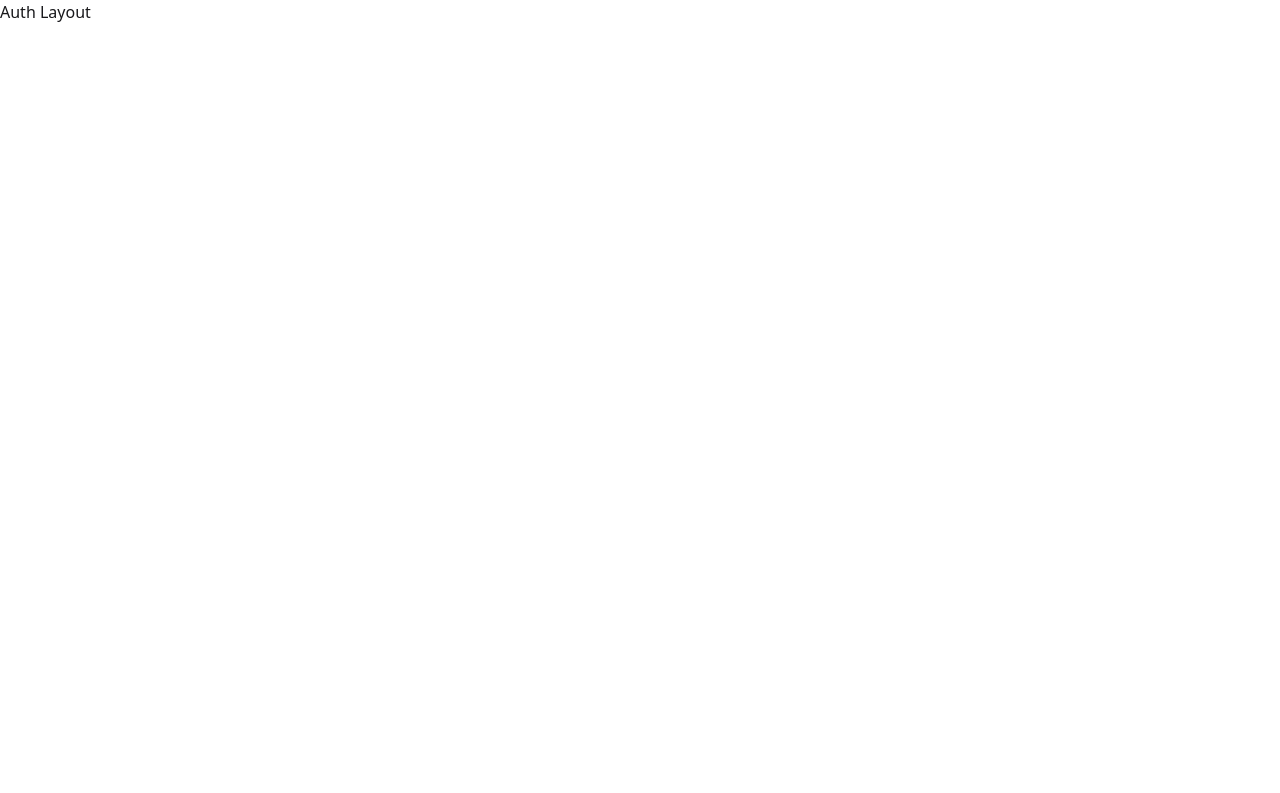
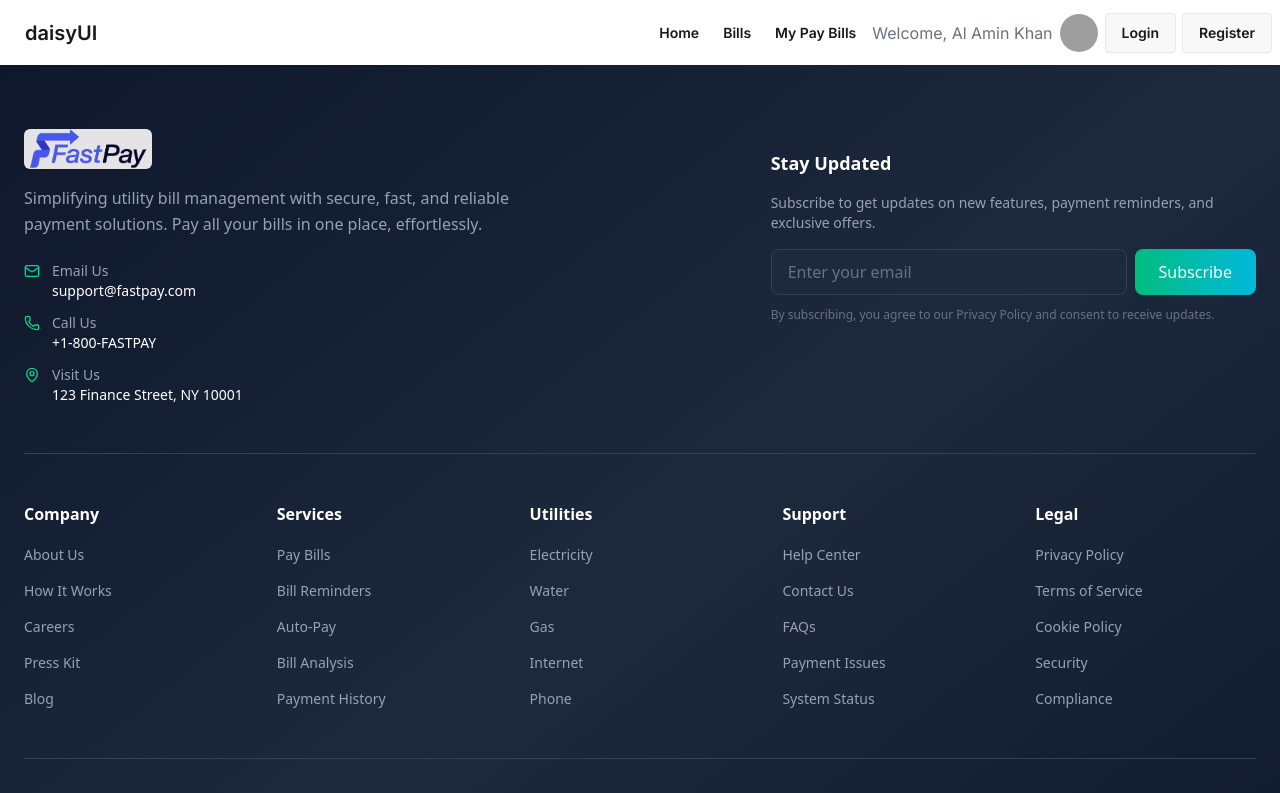
Before and after one commit to al-amin-khan/fastpay-client, a React (Vite) app: page /auth in a window 1280 px wide. Shown: the top 793 px of the page. Built offline with nearby package versions, Linux system fonts and the light colour scheme; grey boxes are pictures that could not be loaded.

Commit message:
feat: add auth layout

```diff
--- a/src/layouts/AuthLayout.jsx
+++ b/src/layouts/AuthLayout.jsx
@@ -1,10 +1,21 @@
 import { Outlet } from 'react-router';
+import Navbar from '../components/Navbar';
+import Footer from '../components/Footer';
 
 const AuthLayout = () => {
     return (
         <div>
-            Auth Layout
-            <Outlet />
+            <nav>
+                <Navbar />
+            </nav>
+
+            <main>
+                <Outlet />
+            </main>
+
+            <nav>
+                <Footer />
+            </nav>
         </div>
     );
 };
```
